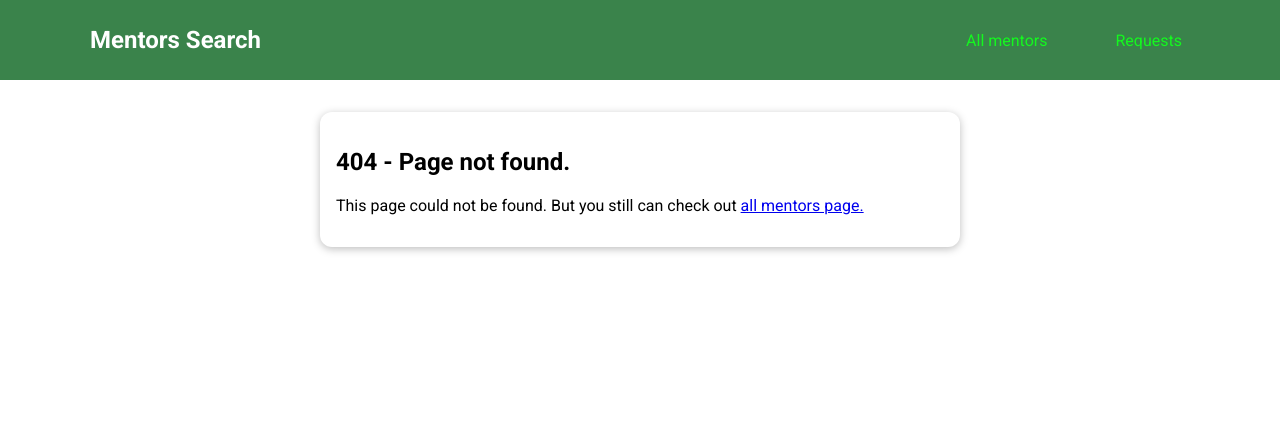
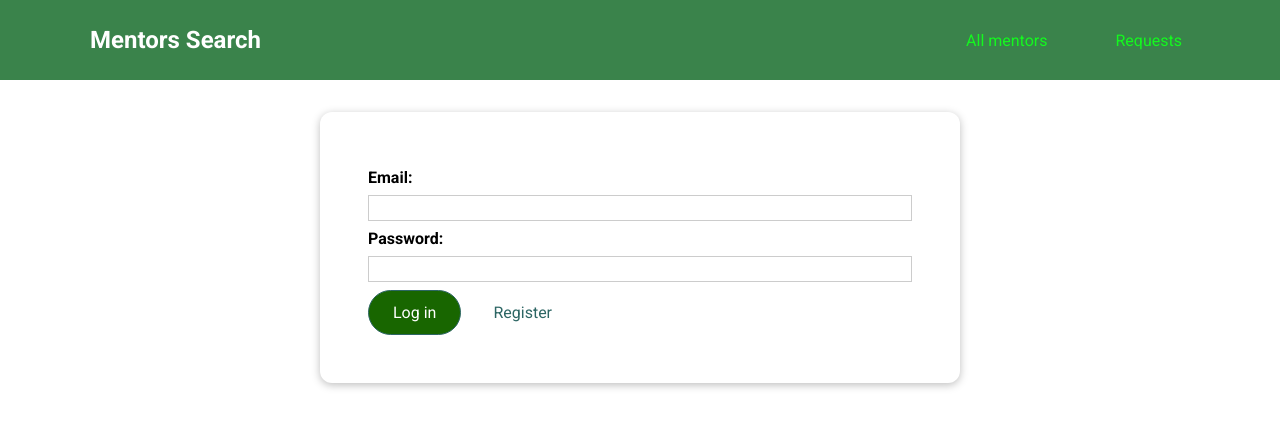
Before and after one commit to dmtr343/mentors-search, a Vue app: page /auth in a window 1280 px wide. Before the commit this address had no page. Shown: the top 428 px of the page. Built offline with nearby package versions, Linux system fonts and the light colour scheme.

Commit message:
implemented UserAuth

```diff
--- /dev/null
+++ b/src/pages/auth/UserAuth.vue
@@ -0,0 +1,103 @@
+<template>
+  <base-card>
+    <form @submit.prevent="submitForm">
+      <div class="form-control">
+        <label for="email">Email:</label>
+        <input type="email" id="email" v-model.trim="email" />
+      </div>
+      <div class="form-control">
+        <label for="password">Password:</label>
+        <input type="password" id="password" v-model.trim="password" />
+      </div>
+      <p class="errors" v-if="!isFormValid">
+        Check that email is correct and password must contain at least 6
+        characters.
+      </p>
+      <base-button>{{ submitFormButtonText }}</base-button>
+      <base-button type="button" mode="flat" @click="switchForm">{{
+        switchFormButtonText
+      }}</base-button>
+    </form>
+  </base-card>
+</template>
+
+<script>
+export default {
+  data() {
+    return {
+      email: '',
+      password: '',
+      isFormValid: true,
+      openedForm: 'login',
+    };
+  },
+  computed: {
+    submitFormButtonText() {
+      return this.openedForm === 'login' ? 'Log in' : 'Register';
+    },
+    switchFormButtonText() {
+      return this.openedForm === 'login' ? 'Register' : 'Log in';
+    },
+  },
+  methods: {
+    submitForm() {
+      this.isFormValid = true;
+      if (
+        this.email === '' ||
+        !this.email.includes('@') ||
+        this.password.length < 6
+      ) {
+        this.isFormValid = false;
+        return;
+      }
+
+      //
+    },
+    switchForm() {
+      if (this.openedForm === 'login') {
+        this.openedForm = 'register';
+      } else {
+        this.openedForm = 'login';
+      }
+    },
+  },
+};
+</script>
+
+<style scoped>
+form {
+  margin: 1rem;
+  padding: 1rem;
+}
+
+.form-control {
+  margin: 0.5rem 0;
+}
+
+label {
+  font-weight: bold;
+  margin-bottom: 0.5rem;
+  display: block;
+}
+
+input,
+textarea {
+  display: block;
+  width: 100%;
+  font: inherit;
+  border: 1px solid #ccc;
+  padding: 0.15rem;
+}
+
+input:focus,
+textarea:focus {
+  border-color: #3d008d;
+  background-color: #faf6ff;
+  outline: none;
+}
+
+.errors {
+  font-weight: bold;
+  color: red;
+}
+</style>
--- a/src/router.js
+++ b/src/router.js
@@ -5,6 +5,7 @@
 import MentorRegistration from './pages/mentors/MentorRegistration.vue';
 import MentorContact from './pages/mentors/MentorContact.vue';
 import RequestsRecieved from './pages/requests/RequestsRecieved.vue';
+import UserAuth from './pages/auth/UserAuth.vue';
 import NotFound from './pages/NotFound.vue';
 
 const router = createRouter({
@@ -20,6 +21,7 @@
     },
     { path: '/register', component: MentorRegistration },
     { path: '/requests', component: RequestsRecieved },
+    { path: '/auth', component: UserAuth },
     { path: '/:notFound(.*)', component: NotFound },
   ],
 });
```
